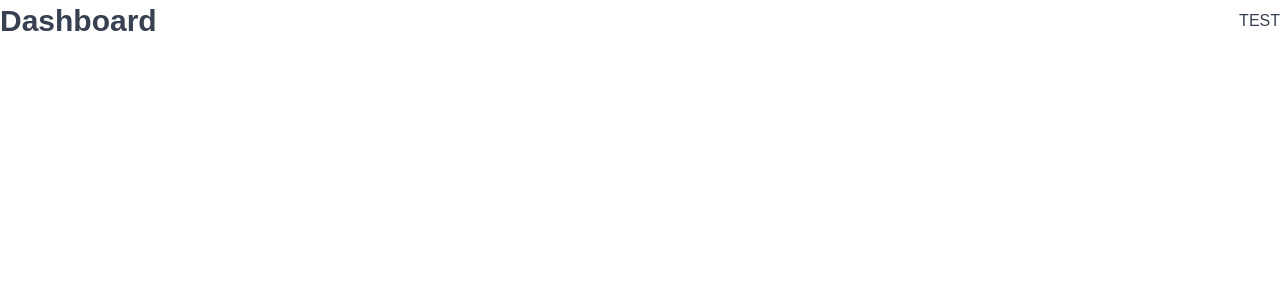
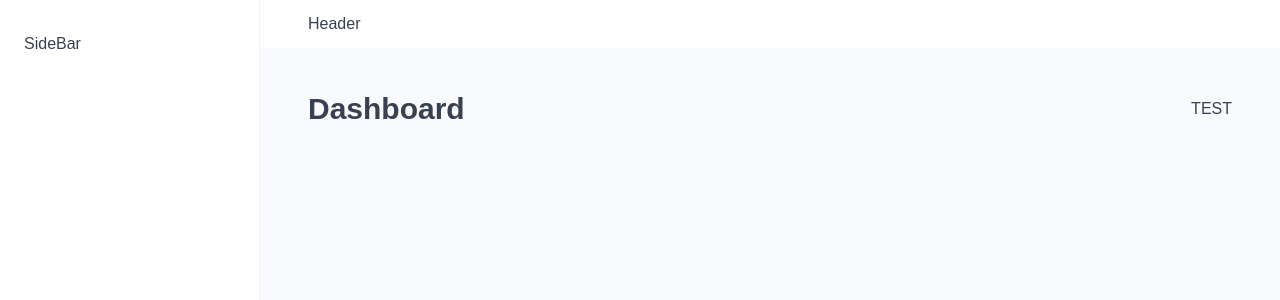
Before and after one commit to tanphat0226/the-wild-oasis, a React app: page /dashboard in a window 1280 px wide. Shown: the top 300 px of the page. Built offline with nearby package versions, Linux system fonts and the light colour scheme; the HTML template or start-up script is replaced by a standard one.

Commit message:
Implement AppLayout component with Header and SideBar; update routing structure

```diff
--- a/src/App.jsx
+++ b/src/App.jsx
@@ -9,13 +9,20 @@
 import Login from './pages/Login'
 import PageNotFound from './pages/PageNotFound'
 import GlobalStyles from './styles/GlobalStyles'
+import AppLayout from './ui/AppLayout'
 
 const App = () => {
 	return (
 		<>
 			<GlobalStyles />
-			<BrowserRouter>
+			<BrowserRouter
+				future={{
+					v7_startTransition: true,
+					v7_relativeSplatPath: true,
+				}}
+			>
 				<Routes>
+					<Route element={<AppLayout />}>
 						<Route
 							index
 							element={<Navigate replace to='/dashboard' />}
@@ -26,6 +33,8 @@
 						<Route path='users' element={<Users />} />
 						<Route path='settings' element={<Settings />} />
 						<Route path='account' element={<Account />} />
+					</Route>
+
 					<Route path='login' element={<Login />} />
 					<Route path='*' element={<PageNotFound />} />
 				</Routes>
--- /dev/null
+++ b/src/ui/AppLayout.jsx
@@ -0,0 +1,31 @@
+import { Outlet } from 'react-router-dom'
+import SideBar from './SideBar'
+import Header from './Header'
+import styled from 'styled-components'
+
+const Main = styled.main`
+	background-color: var(--color-grey-50);
+	padding: 4rem 4.8rem 6.4rem;
+`
+
+const StyledAppLayout = styled.div`
+	display: grid;
+	grid-template-columns: 26rem 1fr;
+	grid-template-rows: auto 1fr;
+	height: 100vh;
+`
+
+const AppLayout = () => {
+	return (
+		<StyledAppLayout>
+			<Header />
+			<SideBar />
+
+			<Main>
+				<Outlet />
+			</Main>
+		</StyledAppLayout>
+	)
+}
+
+export default AppLayout
--- /dev/null
+++ b/src/ui/Header.jsx
@@ -0,0 +1,13 @@
+import styled from 'styled-components'
+
+const StyledHeader = styled.header`
+	background-color: var(--color-grey-0);
+	padding: 1.2rem 4.8rem;
+	border-radius: 1px solid var(--color-grey-100);
+`
+
+const Header = () => {
+	return <StyledHeader>Header</StyledHeader>
+}
+
+export default Header
--- /dev/null
+++ b/src/ui/SideBar.jsx
@@ -0,0 +1,15 @@
+import styled from 'styled-components'
+
+const StyledSideBar = styled.aside`
+	background-color: var(--color-grey-0);
+	padding: 3.2rem 2.4rem;
+	border-right: 1px solid var(--color-grey-100);
+
+	grid-row: 1 / -1;
+`
+
+const SideBar = () => {
+	return <StyledSideBar>SideBar</StyledSideBar>
+}
+
+export default SideBar
```
Lines whose indentation alone changed are shown as unchanged.
